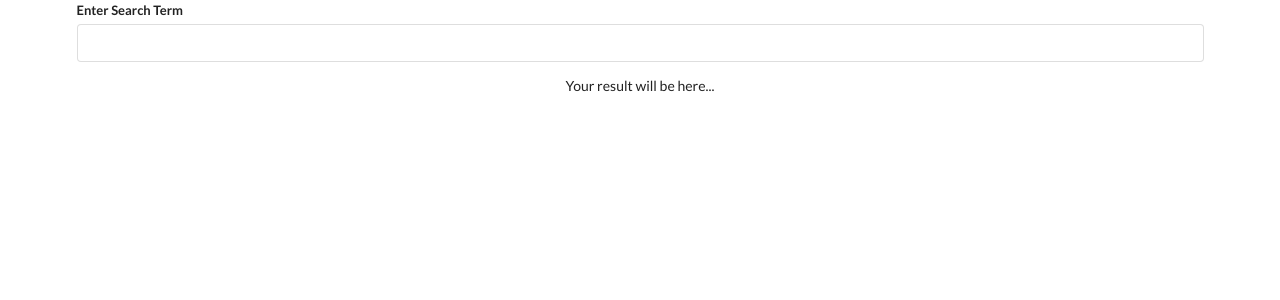
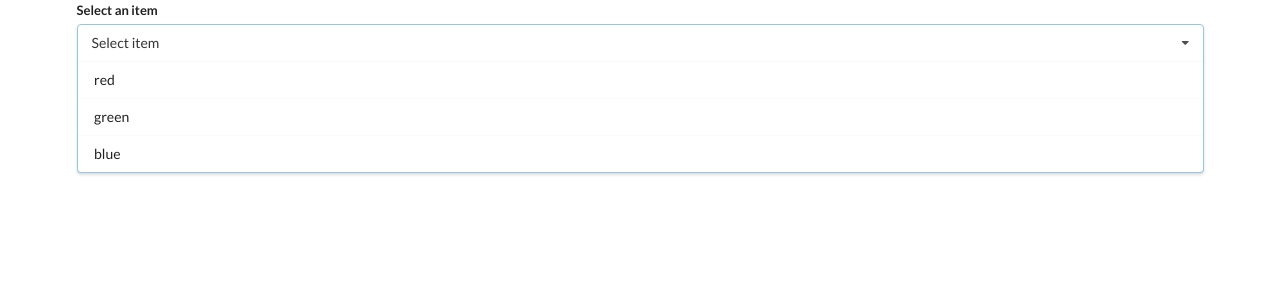
Before and after one commit to JCEleanor/react-widgets, a React (Create React App) app: page / in a window 1280 px wide. Shown: the top 300 px of the page. Built offline with nearby package versions, Linux system fonts and the light colour scheme.

Commit message:
create dropdown component

```diff
--- a/src/App.js
+++ b/src/App.js
@@ -1,5 +1,5 @@
 import React from 'react'
-import Search from './components/Search'
+import Dropdown from './components/Dropdown'
 // import Accordion from './components/Accordion'
 // const dummyData = [
 //   {
@@ -19,10 +19,25 @@ import Search from './components/Search'
 //   },
 // ]
 
+const options = [
+  {
+    label: 'red',
+    value: 'red',
+  },
+  {
+    label: 'green',
+    value: 'green',
+  },
+  {
+    label: 'blue',
+    value: 'blue',
+  },
+]
+
 function App() {
   return (
     <div>
-      <Search />
+      <Dropdown options={options} />
     </div>
   )
 }
--- /dev/null
+++ b/src/components/Dropdown.js
@@ -0,0 +1,23 @@
+import React from 'react'
+
+const Dropdown = ({ options }) => {
+  const renderOptions = options.map((option) => (
+    <div key={option.value} className="item">
+      {option.label}
+    </div>
+  ))
+  return (
+    <div className="ui form container">
+      <div className="field">
+        <label className="label">Select an item</label>
+        <div className="ui selection dropdown visible active">
+          <i className="dropdown icon"></i>
+          <div className="text">Select item</div>
+          <div className="menu visible transition">{renderOptions}</div>
+        </div>
+      </div>
+    </div>
+  )
+}
+
+export default Dropdown
```
